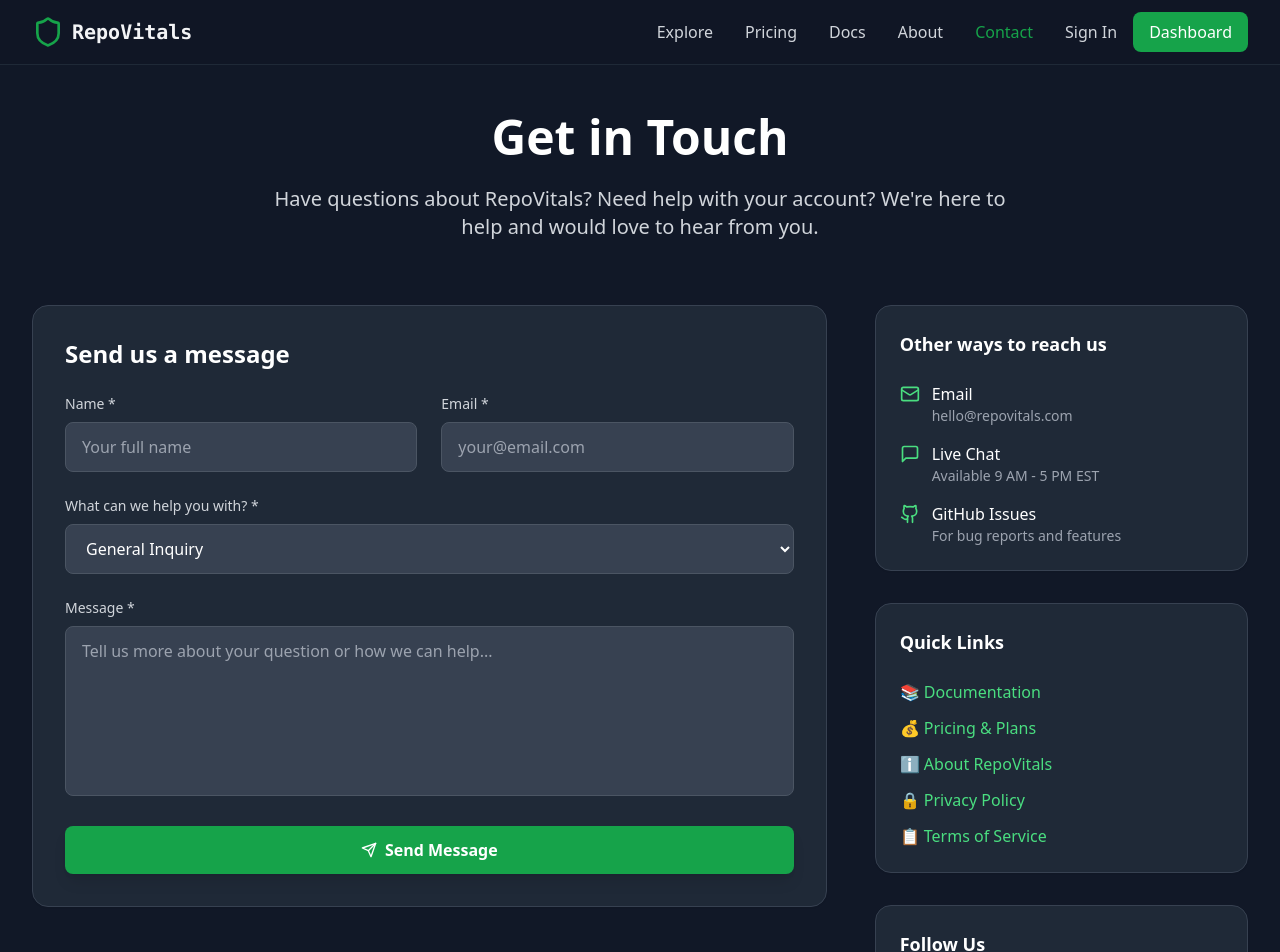
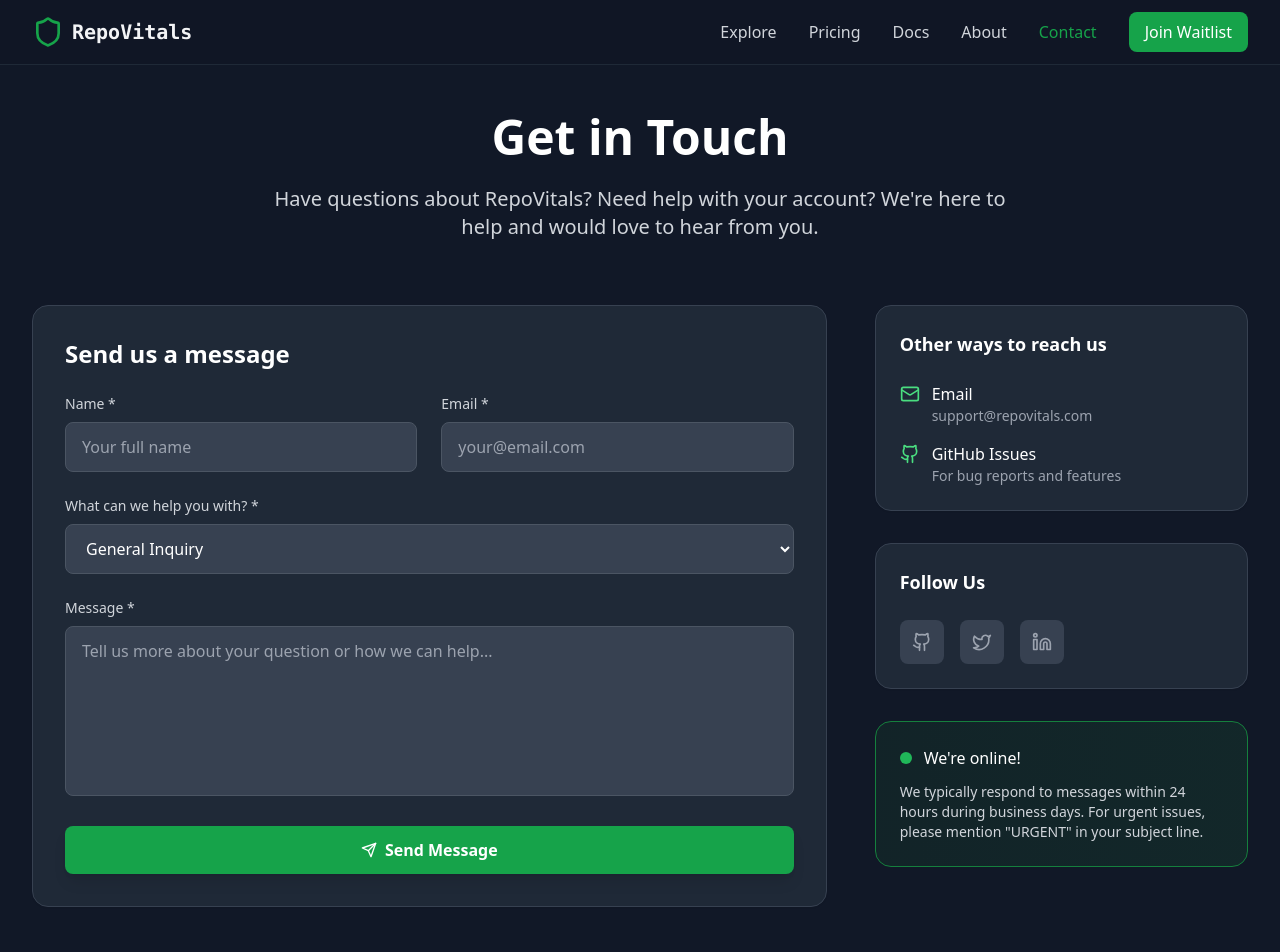
Before and after one commit to RepoVitals/repovitals-ui, a React (Vite) app: page /contact in a window 1280 px wide. Shown: the top 952 px of the page. Built offline with nearby package versions, Linux system fonts and the light colour scheme.

Commit message:
feat: remove unused code and refactor
Signed-off-by: Philemon Ukane <ukanephilemon@gmail.com>

```diff
--- a/src/App.tsx
+++ b/src/App.tsx
@@ -21,12 +21,12 @@
             <Route path="/" element={<LandingPage />} />
             <Route path="/explore" element={<Explore />} />
             <Route path="/repo/:owner/:name" element={<RepoOverview />} />
-            <Route path="/dashboard" element={<Dashboard />} />
+            {/* <Route path="/dashboard" element={<Dashboard />} /> */}
             <Route path="/pricing" element={<Pricing />} />
             <Route path="/about" element={<About />} />
             <Route path="/docs" element={<Docs />} />
             <Route path="/repo/:owner/:name/details" element={<RepoDetail />} />
-            <Route path="/login" element={<Login />} />
+            {/* <Route path="/login" element={<Login />} /> */}
             <Route path="/contact" element={<Contact />} />
           </Routes>
         </Layout>
--- a/src/components/Footer.tsx
+++ b/src/components/Footer.tsx
@@ -20,9 +20,9 @@
           <div>
             <h3 className="font-semibold text-gray-900 dark:text-gray-100 mb-4">Product</h3>
             <ul className="space-y-2 text-sm">
+              <li><Link to="/explore" className="text-gray-600 dark:text-gray-400 hover:text-primary-600 transition-colors">Explore</Link></li>
               <li><Link to="/pricing" className="text-gray-600 dark:text-gray-400 hover:text-primary-600 transition-colors">Pricing</Link></li>
               <li><Link to="/docs" className="text-gray-600 dark:text-gray-400 hover:text-primary-600 transition-colors">Documentation</Link></li>
-              <li><Link to="/dashboard" className="text-gray-600 dark:text-gray-400 hover:text-primary-600 transition-colors">Dashboard</Link></li>
             </ul>
           </div>
 
@@ -31,21 +31,21 @@
             <ul className="space-y-2 text-sm">
               <li><Link to="/about" className="text-gray-600 dark:text-gray-400 hover:text-primary-600 transition-colors">About</Link></li>
               <li><Link to="/contact" className="text-gray-600 dark:text-gray-400 hover:text-primary-600 transition-colors">Contact</Link></li>
-              <li><a href="#" className="text-gray-600 dark:text-gray-400 hover:text-primary-600 transition-colors">Privacy</a></li>
-              <li><a href="#" className="text-gray-600 dark:text-gray-400 hover:text-primary-600 transition-colors">Terms</a></li>
+              <li><a href="/privacy" className="text-gray-600 dark:text-gray-400 hover:text-primary-600 transition-colors">Privacy</a></li>
+              <li><a href="/terms" className="text-gray-600 dark:text-gray-400 hover:text-primary-600 transition-colors">Terms</a></li>
             </ul>
           </div>
 
           <div>
             <h3 className="font-semibold text-gray-900 dark:text-gray-100 mb-4">Connect</h3>
             <div className="flex space-x-4">
-              <a href="#" className="text-gray-600 dark:text-gray-400 hover:text-primary-600 transition-colors">
+              <a href="https://github.com/repovitals" target="_blank" rel="noopener noreferrer" className="text-gray-600 dark:text-gray-400 hover:text-primary-600 transition-colors">
                 <Github className="h-5 w-5" />
               </a>
-              <a href="#" className="text-gray-600 dark:text-gray-400 hover:text-primary-600 transition-colors">
+              <a href="https://twitter.com/intent/follow?screen_name=repovitals" target="_blank" rel="noopener noreferrer" className="text-gray-600 dark:text-gray-400 hover:text-primary-600 transition-colors">
                 <Twitter className="h-5 w-5" />
               </a>
-              <a href="#" className="text-gray-600 dark:text-gray-400 hover:text-primary-600 transition-colors">
+              <a href="mailto:support@repovitals.com" target="_blank" rel="noopener noreferrer" className="text-gray-600 dark:text-gray-400 hover:text-primary-600 transition-colors">
                 <Mail className="h-5 w-5" />
               </a>
             </div>
--- a/src/components/Navbar.tsx
+++ b/src/components/Navbar.tsx
@@ -1,6 +1,6 @@
+import { Menu, Shield, X } from 'lucide-react';
 import React, { useState } from 'react';
 import { Link, useLocation } from 'react-router-dom';
-import { Shield, Menu, X, Github } from 'lucide-react';
 
 const Navbar: React.FC = () => {
   const [isOpen, setIsOpen] = useState(false);
@@ -59,7 +59,13 @@
             >
               Contact
             </Link>
-            <div className="flex items-center space-x-4">
+            <Link
+                to="https://form.typeform.com/to/E7dTSAHv"
+                className="bg-primary-600 hover:bg-primary-700 text-white px-4 py-2 rounded-lg transition-colors font-medium"
+              >
+                Join Waitlist
+              </Link>
+            {/* <div className="flex items-center space-x-4">
               <Link
                 to="/login"
                 className="text-gray-700 dark:text-gray-300 hover:text-primary-600 transition-colors"
@@ -72,7 +78,7 @@
               >
                 Dashboard
               </Link>
-            </div>
+            </div> */}
           </div>
 
           {/* Mobile menu button */}
@@ -124,7 +130,13 @@
             >
               Contact
             </Link>
-            <div className="border-t border-gray-200 dark:border-gray-700 pt-4 space-y-2">
+            <Link
+                to="https://form.typeform.com/to/E7dTSAHv"
+                className="block mx-4 bg-primary-600 hover:bg-primary-700 text-white px-4 py-2 rounded-lg transition-colors text-center font-medium"
+              >
+                Join Waitlist
+              </Link>
+            {/* <div className="border-t border-gray-200 dark:border-gray-700 pt-4 space-y-2">
               <Link
                 to="/login"
                 className="block px-4 py-2 text-gray-700 dark:text-gray-300 hover:text-primary-600 transition-colors"
@@ -139,7 +151,7 @@
               >
                 Dashboard
               </Link>
-            </div>
+            </div> */}
           </div>
         )}
       </div>
--- a/src/pages/Contact.tsx
+++ b/src/pages/Contact.tsx
@@ -1,5 +1,5 @@
+import { Bug, Building, Github, HelpCircle, Lightbulb, Linkedin, Mail, Send, Twitter } from 'lucide-react';
 import React, { useState } from 'react';
-import { Mail, MessageSquare, Phone, MapPin, Send, Github, Twitter, Linkedin, HelpCircle, Bug, Lightbulb, Building } from 'lucide-react';
 
 const Contact: React.FC = () => {
   const [formData, setFormData] = useState({
@@ -142,15 +142,7 @@
                   <Mail className="h-5 w-5 text-primary-600 dark:text-primary-400 mt-0.5" />
                   <div>
                     <div className="font-medium text-gray-900 dark:text-white">Email</div>
-                    <div className="text-sm text-gray-600 dark:text-gray-400">hello@repovitals.com</div>
-                  </div>
-                </div>
-
-                <div className="flex items-start space-x-3">
-                  <MessageSquare className="h-5 w-5 text-primary-600 dark:text-primary-400 mt-0.5" />
-                  <div>
-                    <div className="font-medium text-gray-900 dark:text-white">Live Chat</div>
-                    <div className="text-sm text-gray-600 dark:text-gray-400">Available 9 AM - 5 PM EST</div>
+                    <div className="text-sm text-gray-600 dark:text-gray-400">support@repovitals.com</div>
                   </div>
                 </div>
 
@@ -164,48 +156,28 @@
               </div>
             </div>
 
-            {/* Quick Links */}
-            <div className="bg-white dark:bg-gray-800 rounded-2xl shadow-sm border border-gray-200 dark:border-gray-700 p-6">
-              <h3 className="text-lg font-semibold text-gray-900 dark:text-white mb-6">Quick Links</h3>
-
-              <div className="space-y-3">
-                <a href="/docs" className="block text-primary-600 hover:text-primary-700 dark:text-primary-400 dark:hover:text-primary-300 transition-colors">
-                  📚 Documentation
-                </a>
-                <a href="/pricing" className="block text-primary-600 hover:text-primary-700 dark:text-primary-400 dark:hover:text-primary-300 transition-colors">
-                  💰 Pricing & Plans
-                </a>
-                <a href="/about" className="block text-primary-600 hover:text-primary-700 dark:text-primary-400 dark:hover:text-primary-300 transition-colors">
-                  ℹ️ About RepoVitals
-                </a>
-                <a href="#" className="block text-primary-600 hover:text-primary-700 dark:text-primary-400 dark:hover:text-primary-300 transition-colors">
-                  🔒 Privacy Policy
-                </a>
-                <a href="#" className="block text-primary-600 hover:text-primary-700 dark:text-primary-400 dark:hover:text-primary-300 transition-colors">
-                  📋 Terms of Service
-                </a>
-              </div>
-            </div>
-
             {/* Social Links */}
             <div className="bg-white dark:bg-gray-800 rounded-2xl shadow-sm border border-gray-200 dark:border-gray-700 p-6">
               <h3 className="text-lg font-semibold text-gray-900 dark:text-white mb-6">Follow Us</h3>
 
               <div className="flex space-x-4">
                 <a
-                  href="#"
+                  href="https://github.com/repovitals"
+                  target="_blank" rel="noopener noreferrer"
                   className="p-3 bg-gray-100 dark:bg-gray-700 rounded-lg text-gray-600 dark:text-gray-400 hover:text-primary-600 dark:hover:text-primary-400 hover:bg-primary-50 dark:hover:bg-primary-900/20 transition-colors"
                 >
                   <Github className="h-5 w-5" />
                 </a>
                 <a
-                  href="#"
+                  href="https://twitter.com/intent/follow?screen_name=repovitals"
+                  target="_blank" rel="noopener noreferrer"
                   className="p-3 bg-gray-100 dark:bg-gray-700 rounded-lg text-gray-600 dark:text-gray-400 hover:text-primary-600 dark:hover:text-primary-400 hover:bg-primary-50 dark:hover:bg-primary-900/20 transition-colors"
                 >
                   <Twitter className="h-5 w-5" />
                 </a>
                 <a
-                  href="#"
+                  href="https://www.linkedin.com/showcase/repovitalsapp"
+                  target="_blank" rel="noopener noreferrer"
                   className="p-3 bg-gray-100 dark:bg-gray-700 rounded-lg text-gray-600 dark:text-gray-400 hover:text-primary-600 dark:hover:text-primary-400 hover:bg-primary-50 dark:hover:bg-primary-900/20 transition-colors"
                 >
                   <Linkedin className="h-5 w-5" />
@@ -245,7 +217,7 @@
             <div className="bg-white dark:bg-gray-800 rounded-xl p-6 shadow-sm border border-gray-200 dark:border-gray-700">
               <h3 className="font-semibold text-gray-900 dark:text-white mb-3">Is there a free plan?</h3>
               <p className="text-gray-600 dark:text-gray-300 text-sm">
-                Yes! Our free plan includes basic repository analysis, community insights, and the ability to track up to 10 public repositories.
+                Yes! Our free plan includes basic repository analysis, community insights, and more.
               </p>
             </div>
 
--- a/src/pages/Pricing.tsx
+++ b/src/pages/Pricing.tsx
@@ -1,6 +1,6 @@
+import { ArrowRight, Building, Check, Star, X, Zap } from 'lucide-react';
 import React from 'react';
 import { Link } from 'react-router-dom';
-import { Check, X, Zap, Building, Users, Shield, Star, ArrowRight } from 'lucide-react';
 
 const Pricing: React.FC = () => {
   const plans = [
@@ -18,7 +18,6 @@
         'Basic health metrics',
         'Community insights',
         'Repository badges',
-        'Up to 10 repositories',
         'Basic support'
       ],
       limitations: [
@@ -41,7 +40,8 @@
       features: [
         'Everything in Free',
         'Private repository scanning',
-        'Fresh OSSF Scorecard scans',
+        'Frequent data sync & refresh',
+        'Fresh OSSF Scorecard and Criticality Score scans',
         'Advanced security insights',
         'Shareable reports',
         'API access (1000 calls/month)',
@@ -63,6 +63,7 @@
       buttonColor: 'bg-purple-600 hover:bg-purple-700',
       features: [
         'Everything in Pro',
+        'Priority data sync & refresh',
         'Bulk repository management',
         'Advanced portfolio analytics',
         'Custom integrations',
@@ -81,6 +82,10 @@
     {
       question: 'What is OSSF Scorecard?',
       answer: 'OSSF Scorecard is an automated tool that assesses the security posture of open source projects. It evaluates various security practices and provides a score to help users make informed decisions about using or contributing to projects.'
+    },
+    {
+      question: 'What is OSSF Criticality Score?',
+      answer: 'OSSF Criticality Score measures how essential an open-source project is based on usage, activity, and maintenance. It helps identify which projects are most important to secure and support.'
     },
     {
       question: 'How often are repositories scanned?',
@@ -152,18 +157,18 @@
 
                   {plan.name === 'Enterprise' ? (
                     <Link
-                      to="/contact"
+                      to="https://form.typeform.com/to/E7dTSAHv"
                       className={`w-full inline-flex items-center justify-center px-6 py-3 ${plan.buttonColor} text-white font-semibold rounded-xl transition-all duration-200 shadow-lg hover:shadow-xl`}
                     >
-                      Contact Sales
+                      Join Waitlist {/* Contact Sales (Link should also be updated to /contact)*/}
                       <ArrowRight className="ml-2 h-4 w-4" />
                     </Link>
                   ) : (
                     <Link
-                      to="/dashboard"
+                      to={plan.name === 'Free' ? '/explore' : 'https://form.typeform.com/to/E7dTSAHv'}
                       className={`w-full inline-flex items-center justify-center px-6 py-3 ${plan.buttonColor} text-white font-semibold rounded-xl transition-all duration-200 shadow-lg hover:shadow-xl`}
                     >
-                      {plan.name === 'Free' ? 'Get Started' : 'Start Free Trial'}
+                      {plan.name === 'Free' ? 'Start Exploring' : 'Join Waitlist'} {/* Start Free Trial (also update Link) */}
                     </Link>
                   )}
                 </div>
@@ -275,10 +280,10 @@
             </p>
             <div className="flex flex-col sm:flex-row gap-4 justify-center">
               <Link
-                to="/dashboard"
+                to="https://form.typeform.com/to/E7dTSAHv"
                 className="inline-flex items-center px-8 py-4 bg-white text-primary-600 hover:bg-gray-50 font-semibold rounded-xl transition-all duration-200 shadow-lg hover:shadow-xl"
               >
-                Start Free Trial
+                Join Waitlist {/* Start Free Trial (also update link)*/}
                 <ArrowRight className="ml-2 h-5 w-5" />
               </Link>
               <Link
```
